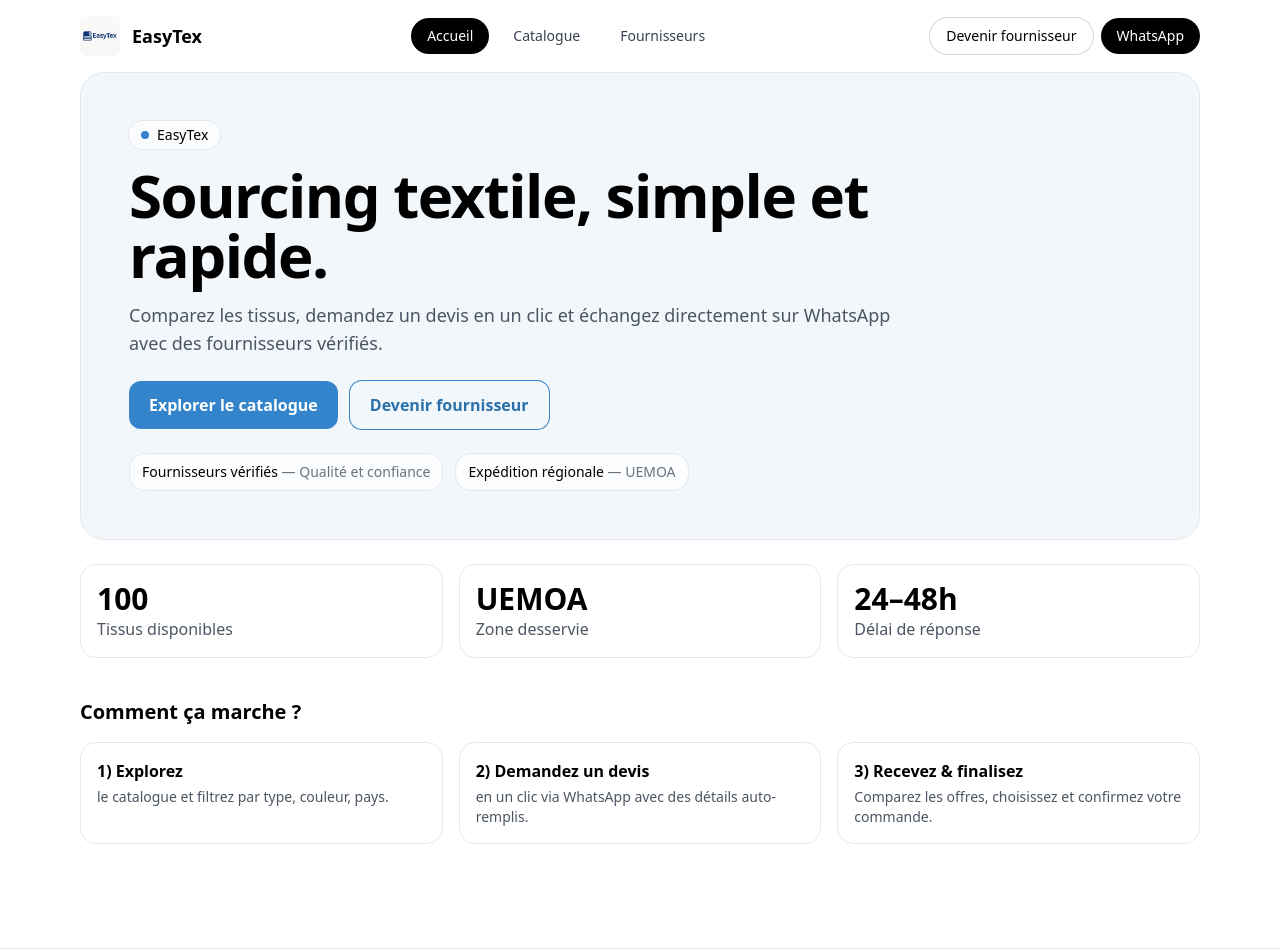
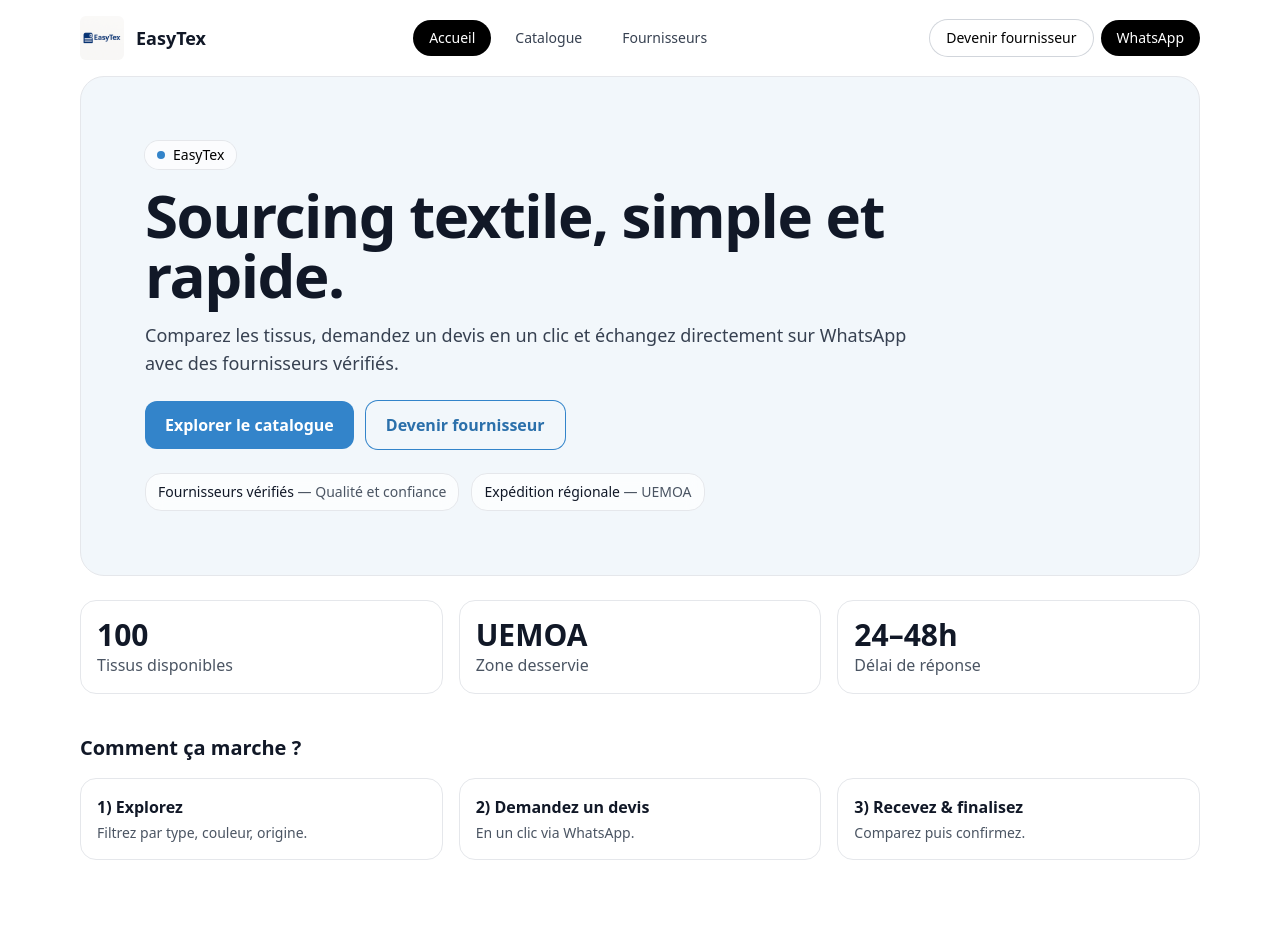
Before and after one commit to Ruth-Ya/easytex-mvp, a React (Vite) app: page / in a window 1280 px wide. Shown: the top 952 px of the page. Built offline with nearby package versions, Linux system fonts and the light colour scheme.

Commit message:
Update App.jsx

```diff
--- a/src/App.jsx
+++ b/src/App.jsx
@@ -15,7 +15,7 @@ const formatPrice = (n) =>
 const WA_NUMBER = "221707546281";
 
 /* -----------------------------------------------------------
-   DONNÉES DÉMO (remplaçables plus tard)
+   DONNÉES DÉMO
 ----------------------------------------------------------- */
 const DEMO_SUPPLIERS = [
   { id: "s1", name: "Atelier Ndar Textile", city: "Saint-Louis", country: "Sénégal", whatsapp: "221771112233" },
@@ -40,12 +40,12 @@ function Modal({ open, onClose, title, children }) {
     <div className="fixed inset-0 z-50 flex items-center justify-center p-4">
       <div className="absolute inset-0 bg-black/40" onClick={onClose} />
       <div className="relative z-10 w-full max-w-lg rounded-2xl bg-white p-6 shadow-xl">
-        {title && <h3 className="mb-4 text-lg font-semibold">{title}</h3>}
+        {title && <h3 className="mb-4 text-lg font-semibold text-gray-900">{title}</h3>}
         <div>{children}</div>
         <div className="mt-6 flex justify-end gap-3">
           <button
             onClick={onClose}
-            className="rounded-xl px-4 py-2 font-medium ring-1 ring-gray-300 hover:bg-gray-50"
+            className="rounded-xl px-4 py-2 font-medium ring-1 ring-gray-300 hover:bg-gray-50 focus:outline-none focus:ring-2 focus:ring-offset-2 focus:ring-brand-400"
           >
             Fermer
           </button>
@@ -76,7 +76,7 @@ function QuoteModal({ open, onClose, product }) {
         href={waLink}
         target="_blank"
         rel="noreferrer"
-        className="mt-6 inline-flex w-full items-center justify-center rounded-xl bg-brand-500 px-4 py-3 font-semibold text-white hover:bg-brand-600"
+        className="mt-6 inline-flex w-full items-center justify-center rounded-xl bg-brand-500 px-4 py-3 font-semibold text-white hover:bg-brand-600 focus:outline-none focus:ring-2 focus:ring-offset-2 focus:ring-brand-400"
       >
         Ouvrir WhatsApp et envoyer
       </a>
@@ -105,7 +105,7 @@ function SupplierSignup({ onClose }) {
     <form onSubmit={submit} className="space-y-4">
       <div className="grid gap-3 sm:grid-cols-2">
         <div>
-          <label className="mb-1 block text-sm font-medium">Nom de l’entreprise</label>
+          <label className="mb-1 block text-sm font-medium text-gray-900">Nom de l’entreprise</label>
           <input
             className="w-full rounded-xl border px-3 py-2 outline-none focus:ring-2 focus:ring-brand-400"
             value={name}
@@ -114,7 +114,7 @@ function SupplierSignup({ onClose }) {
           />
         </div>
         <div>
-          <label className="mb-1 block text-sm font-medium">Ville</label>
+          <label className="mb-1 block text-sm font-medium text-gray-900">Ville</label>
           <input
             className="w-full rounded-xl border px-3 py-2 outline-none focus:ring-2 focus:ring-brand-400"
             value={city}
@@ -123,7 +123,7 @@ function SupplierSignup({ onClose }) {
           />
         </div>
         <div>
-          <label className="mb-1 block text-sm font-medium">Pays</label>
+          <label className="mb-1 block text-sm font-medium text-gray-900">Pays</label>
           <input
             className="w-full rounded-xl border px-3 py-2 outline-none focus:ring-2 focus:ring-brand-400"
             value={country}
@@ -132,7 +132,7 @@ function SupplierSignup({ onClose }) {
           />
         </div>
         <div>
-          <label className="mb-1 block text-sm font-medium">Numéro WhatsApp</label>
+          <label className="mb-1 block text-sm font-medium text-gray-900">Numéro WhatsApp</label>
           <input
             className="w-full rounded-xl border px-3 py-2 outline-none focus:ring-2 focus:ring-brand-400"
             value={whatsapp}
@@ -144,7 +144,7 @@ function SupplierSignup({ onClose }) {
 
       <button
         type="submit"
-        className="inline-flex items-center justify-center rounded-xl bg-brand-500 px-4 py-3 font-semibold text-white hover:bg-brand-600"
+        className="inline-flex items-center justify-center rounded-xl bg-brand-500 px-4 py-3 font-semibold text-white hover:bg-brand-600 focus:outline-none focus:ring-2 focus:ring-offset-2 focus:ring-brand-400"
       >
         Envoyer ma demande
       </button>
@@ -192,7 +192,7 @@ function Catalog({ products, suppliers, onQuote }) {
   return (
     <section className="mx-auto max-w-6xl px-4">
       <div className="flex flex-col gap-3 sm:flex-row sm:items-center sm:justify-between">
-        <h2 className="text-xl font-semibold">Catalogue</h2>
+        <h2 className="text-xl font-semibold text-gray-900">Catalogue</h2>
 
         <div className="flex flex-wrap gap-3">
           <input
@@ -226,12 +226,12 @@ function Catalog({ products, suppliers, onQuote }) {
         {filtered.map((p) => {
           const s = supplierById.get(p.supplierId);
           return (
-            <div key={p.id} className="rounded-2xl border p-4">
-              <div className="text-base font-semibold">{p.name}</div>
+            <div key={p.id} className="rounded-2xl border p-4 hover:shadow-sm transition">
+              <div className="text-base font-semibold text-gray-900">{p.name}</div>
               <div className="mt-1 text-sm text-gray-600">
                 {p.type} • {p.color} • {p.origin}
               </div>
-              <div className="mt-3 text-lg font-extrabold">{formatPrice(p.price)}</div>
+              <div className="mt-3 text-lg font-extrabold text-gray-900">{formatPrice(p.price)}</div>
 
               {s && (
                 <div className="mt-2 text-sm text-gray-600">
@@ -242,7 +242,7 @@ function Catalog({ products, suppliers, onQuote }) {
               <div className="mt-4 flex gap-3">
                 <button
                   onClick={() => onQuote(p)}
-                  className="inline-flex flex-1 items-center justify-center rounded-xl bg-brand-500 px-3 py-2 text-sm font-semibold text-white hover:bg-brand-600"
+                  className="inline-flex flex-1 items-center justify-center rounded-xl bg-brand-500 px-3 py-2 text-sm font-semibold text-white hover:bg-brand-600 focus:outline-none focus:ring-2 focus:ring-offset-2 focus:ring-brand-400"
                 >
                   Demander un devis
                 </button>
@@ -251,7 +251,7 @@ function Catalog({ products, suppliers, onQuote }) {
                     href={`https://wa.me/${s.whatsapp}`}
                     target="_blank"
                     rel="noreferrer"
-                    className="inline-flex items-center justify-center rounded-xl px-3 py-2 text-sm font-semibold ring-1 ring-brand-500 text-brand-600 hover:bg-brand-50"
+                    className="inline-flex items-center justify-center rounded-xl px-3 py-2 text-sm font-semibold ring-1 ring-brand-500 text-brand-600 hover:bg-brand-50 focus:outline-none focus:ring-2 focus:ring-offset-2 focus:ring-brand-400"
                   >
                     Contacter
                   </a>
@@ -272,18 +272,18 @@ function HomeView({ onGoCatalogue, onOpenSupplier }) {
   return (
     <div className="mx-auto max-w-6xl px-4 pb-16">
       {/* HERO */}
-      <div className="relative overflow-hidden rounded-3xl bg-brand-50 p-6 md:p-12 border">
+      <div className="relative overflow-hidden rounded-3xl bg-brand-50 p-6 md:p-16 border">
         <div className="max-w-3xl">
           <span className="inline-flex items-center gap-2 rounded-full bg-white/70 px-3 py-1 text-sm ring-1 ring-gray-200">
             <span className="inline-block h-2 w-2 rounded-full bg-brand-500" />
             EasyTex
           </span>
 
-          <h1 className="mt-4 text-4xl font-extrabold tracking-tight md:text-6xl">
+          <h1 className="mt-4 text-4xl md:text-6xl font-extrabold tracking-tight text-gray-900">
             Sourcing textile, simple et rapide.
           </h1>
 
-          <p className="mt-4 text-gray-600 md:text-lg">
+          <p className="mt-4 text-gray-700 md:text-lg">
             Comparez les tissus, demandez un devis en un clic et échangez
             directement sur WhatsApp avec des fournisseurs vérifiés.
           </p>
@@ -291,14 +291,14 @@ function HomeView({ onGoCatalogue, onOpenSupplier }) {
           <div className="mt-6 flex flex-wrap gap-3">
             <button
               onClick={onGoCatalogue}
-              className="inline-flex items-center justify-center rounded-xl bg-brand-500 px-5 py-3 font-semibold text-white hover:bg-brand-600"
+              className="inline-flex items-center justify-center rounded-xl bg-brand-500 px-5 py-3 font-semibold text-white hover:bg-brand-600 focus:outline-none focus:ring-2 focus:ring-offset-2 focus:ring-brand-400"
             >
               Explorer le catalogue
             </button>
 
             <button
               onClick={onOpenSupplier}
-              className="inline-flex items-center justify-center rounded-xl px-5 py-3 font-semibold ring-1 ring-brand-500 text-brand-600 hover:bg-brand-50"
+              className="inline-flex items-center justify-center rounded-xl px-5 py-3 font-semibold ring-1 ring-brand-500 text-brand-600 hover:bg-brand-50 focus:outline-none focus:ring-2 focus:ring-offset-2 focus:ring-brand-400"
             >
               Devenir fournisseur
             </button>
@@ -307,12 +307,12 @@ function HomeView({ onGoCatalogue, onOpenSupplier }) {
           {/* Badges */}
           <div className="mt-6 flex flex-wrap gap-3">
             <div className="rounded-2xl bg-white/70 backdrop-blur border px-3 py-2 text-sm">
-              <span className="font-medium">Fournisseurs vérifiés</span>
-              <span className="text-gray-500"> — Qualité et confiance</span>
+              <span className="font-medium text-gray-900">Fournisseurs vérifiés</span>
+              <span className="text-gray-600"> — Qualité et confiance</span>
             </div>
             <div className="rounded-2xl bg-white/70 backdrop-blur border px-3 py-2 text-sm">
-              <span className="font-medium">Expédition régionale</span>
-              <span className="text-gray-500"> — UEMOA</span>
+              <span className="font-medium text-gray-900">Expédition régionale</span>
+              <span className="text-gray-600"> — UEMOA</span>
             </div>
           </div>
         </div>
@@ -321,40 +321,34 @@ function HomeView({ onGoCatalogue, onOpenSupplier }) {
       {/* STATS */}
       <section className="mt-6 grid grid-cols-1 gap-4 sm:grid-cols-3">
         <div className="rounded-2xl border p-4">
-          <div className="text-3xl font-extrabold">100</div>
+          <div className="text-3xl font-extrabold text-gray-900">100</div>
           <div className="text-gray-600">Tissus disponibles</div>
         </div>
         <div className="rounded-2xl border p-4">
-          <div className="text-3xl font-extrabold">UEMOA</div>
+          <div className="text-3xl font-extrabold text-gray-900">UEMOA</div>
           <div className="text-gray-600">Zone desservie</div>
         </div>
         <div className="rounded-2xl border p-4">
-          <div className="text-3xl font-extrabold">24–48h</div>
+          <div className="text-3xl font-extrabold text-gray-900">24–48h</div>
           <div className="text-gray-600">Délai de réponse</div>
         </div>
       </section>
 
-      {/* COMMENT ÇA MARCHE */}
+      {/* COMMENT ÇA MARCHE – compact */}
       <section className="mt-10">
-        <h2 className="mb-4 text-xl font-semibold">Comment ça marche ?</h2>
+        <h2 className="mb-4 text-xl font-semibold text-gray-900">Comment ça marche ?</h2>
         <div className="grid grid-cols-1 gap-4 md:grid-cols-3">
           <div className="rounded-2xl border p-4">
-            <div className="font-semibold">1) Explorez</div>
-            <p className="mt-1 text-sm text-gray-600">
-              le catalogue et filtrez par type, couleur, pays.
-            </p>
+            <div className="font-semibold text-gray-900">1) Explorez</div>
+            <p className="mt-1 text-sm text-gray-600">Filtrez par type, couleur, origine.</p>
           </div>
           <div className="rounded-2xl border p-4">
-            <div className="font-semibold">2) Demandez un devis</div>
-            <p className="mt-1 text-sm text-gray-600">
-              en un clic via WhatsApp avec des détails auto-remplis.
-            </p>
+            <div className="font-semibold text-gray-900">2) Demandez un devis</div>
+            <p className="mt-1 text-sm text-gray-600">En un clic via WhatsApp.</p>
           </div>
           <div className="rounded-2xl border p-4">
-            <div className="font-semibold">3) Recevez & finalisez</div>
-            <p className="mt-1 text-sm text-gray-600">
-              Comparez les offres, choisissez et confirmez votre commande.
-            </p>
+            <div className="font-semibold text-gray-900">3) Recevez & finalisez</div>
+            <p className="mt-1 text-sm text-gray-600">Comparez puis confirmez.</p>
           </div>
         </div>
       </section>
@@ -364,7 +358,7 @@ function HomeView({ onGoCatalogue, onOpenSupplier }) {
 
 function CatalogView({ onQuote }) {
   return (
-    <div className="mx-auto max-w-6xl px-4 pb-16">
+    <div id="catalogue" className="mx-auto max-w-6xl px-4 pb-16">
       <Catalog
         products={DEMO_PRODUCTS}
         suppliers={DEMO_SUPPLIERS}
@@ -376,12 +370,12 @@ function CatalogView({ onQuote }) {
 
 function SuppliersView({ onCloseModal }) {
   return (
-    <div className="mx-auto max-w-6xl px-4 pb-16">
+    <div id="fournisseurs" className="mx-auto max-w-6xl px-4 pb-16">
       <section className="rounded-2xl border p-5">
-        <h2 className="text-lg font-semibold">
+        <h2 className="text-lg font-semibold text-gray-900">
           Vous vendez du textile ? Rejoignez EasyTex
         </h2>
-        <p className="mt-1 text-sm text-gray-600">
+        <p className="mt-1 text-sm text-gray-700">
           Créez une vitrine simple, recevez des demandes qualifiées et
           développez votre clientèle dans l’espace UEMOA.
         </p>
@@ -415,15 +409,20 @@ export default function App() {
     <div className="min-h-screen bg-white">
       {/* HEADER */}
       <header className="mx-auto flex max-w-6xl items-center justify-between px-4 py-4">
-        <div className="flex items-center gap-3">
-          {/* Logo agrandi : place /public/logo-easytex.png */}
+        <a
+          href="#"
+          onClick={(e) => { e.preventDefault(); switchTo("accueil"); }}
+          className="flex items-center gap-3 focus:outline-none focus:ring-2 focus:ring-offset-2 focus:ring-brand-400 rounded-md"
+        >
+          {/* Logo agrandi et cliquable */}
           <img
             src="/logo-easytex.png"
-            alt="EasyTex logo"
-            className="h-10 w-10 rounded-md"
+            alt="Logo EasyTex"
+            className="h-11 w-11 rounded-md"
+            loading="eager"
           />
-          <span className="text-lg font-bold">EasyTex</span>
-        </div>
+          <span className="text-lg font-bold text-gray-900">EasyTex</span>
+        </a>
 
         <nav className="flex items-center gap-2">
           {[
@@ -434,7 +433,7 @@ export default function App() {
             <button
               key={item.key}
               onClick={() => switchTo(item.key)}
-              className={`rounded-full px-4 py-2 text-sm font-medium ${
+              className={`rounded-full px-4 py-2 text-sm font-medium focus:outline-none focus:ring-2 focus:ring-offset-2 focus:ring-brand-400 ${
                 tab === item.key ? "bg-black text-white" : "text-gray-700 hover:bg-gray-100"
               }`}
             >
@@ -446,7 +445,7 @@ export default function App() {
         <div className="hidden items-center gap-2 sm:flex">
           <button
             onClick={() => { switchTo("fournisseurs"); setOpenSupplier(true); }}
-            className="inline-flex items-center gap-2 rounded-full px-4 py-2 text-sm font-medium ring-1 ring-gray-300 hover:bg-gray-50"
+            className="inline-flex items-center gap-2 rounded-full px-4 py-2 text-sm font-medium ring-1 ring-gray-300 hover:bg-gray-50 focus:outline-none focus:ring-2 focus:ring-offset-2 focus:ring-brand-400"
           >
             Devenir fournisseur
           </button>
@@ -454,7 +453,7 @@ export default function App() {
             href={`https://wa.me/${WA_NUMBER}`}
             target="_blank"
             rel="noreferrer"
-            className="inline-flex items-center gap-2 rounded-full bg-black px-4 py-2 text-sm font-medium text-white hover:bg-gray-900"
+            className="inline-flex items-center gap-2 rounded-full bg-black px-4 py-2 text-sm font-medium text-white hover:bg-gray-900 focus:outline-none focus:ring-2 focus:ring-offset-2 focus:ring-brand-400"
           >
             WhatsApp
           </a>
@@ -478,27 +477,27 @@ export default function App() {
       )}
 
       {/* FOOTER + Mentions */}
-      <footer className="mt-10 w-full border-top bg-white border-t">
+      <footer className="mt-10 w-full border-t bg-white">
         <div className="mx-auto max-w-6xl px-4 py-6 text-center text-sm text-gray-600">
           <div>© EasyTex 2025 – Tous droits réservés</div>
           <div className="mt-2 flex flex-wrap items-center justify-center gap-3 text-gray-500">
             <button
               onClick={() => setOpenPrivacy(true)}
-              className="underline-offset-2 hover:text-gray-700 hover:underline"
+              className="underline-offset-2 hover:text-gray-700 hover:underline focus:outline-none focus:ring-2 focus:ring-offset-2 focus:ring-brand-400 rounded"
             >
               Confidentialité
             </button>
             <span>•</span>
             <button
               onClick={() => setOpenTerms(true)}
-              className="underline-offset-2 hover:text-gray-700 hover:underline"
+              className="underline-offset-2 hover:text-gray-700 hover:underline focus:outline-none focus:ring-2 focus:ring-offset-2 focus:ring-brand-400 rounded"
             >
               CGU
             </button>
             <span>•</span>
             <button
               onClick={() => setOpenImprint(true)}
-              className="underline-offset-2 hover:text-gray-700 hover:underline"
+              className="underline-offset-2 hover:text-gray-700 hover:underline focus:outline-none focus:ring-2 focus:ring-offset-2 focus:ring-brand-400 rounded"
             >
               Mentions légales
             </button>
```
